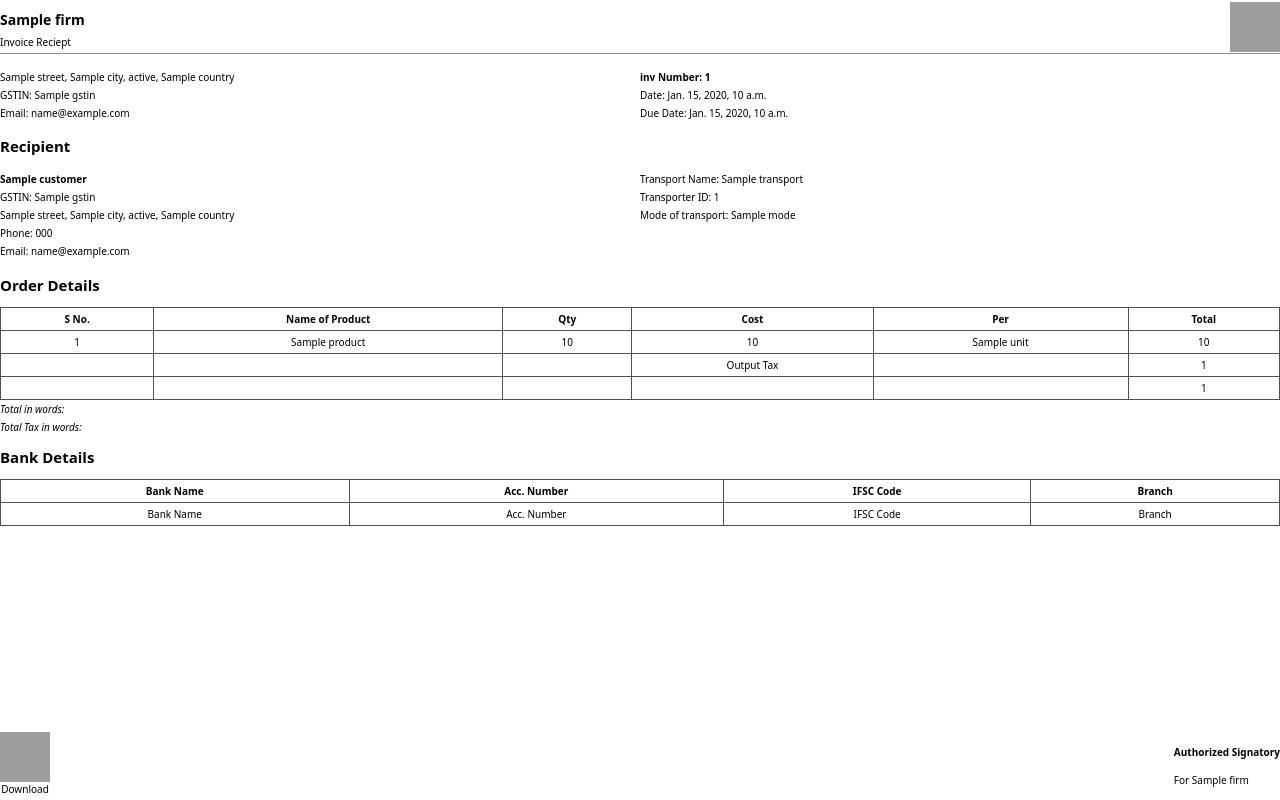
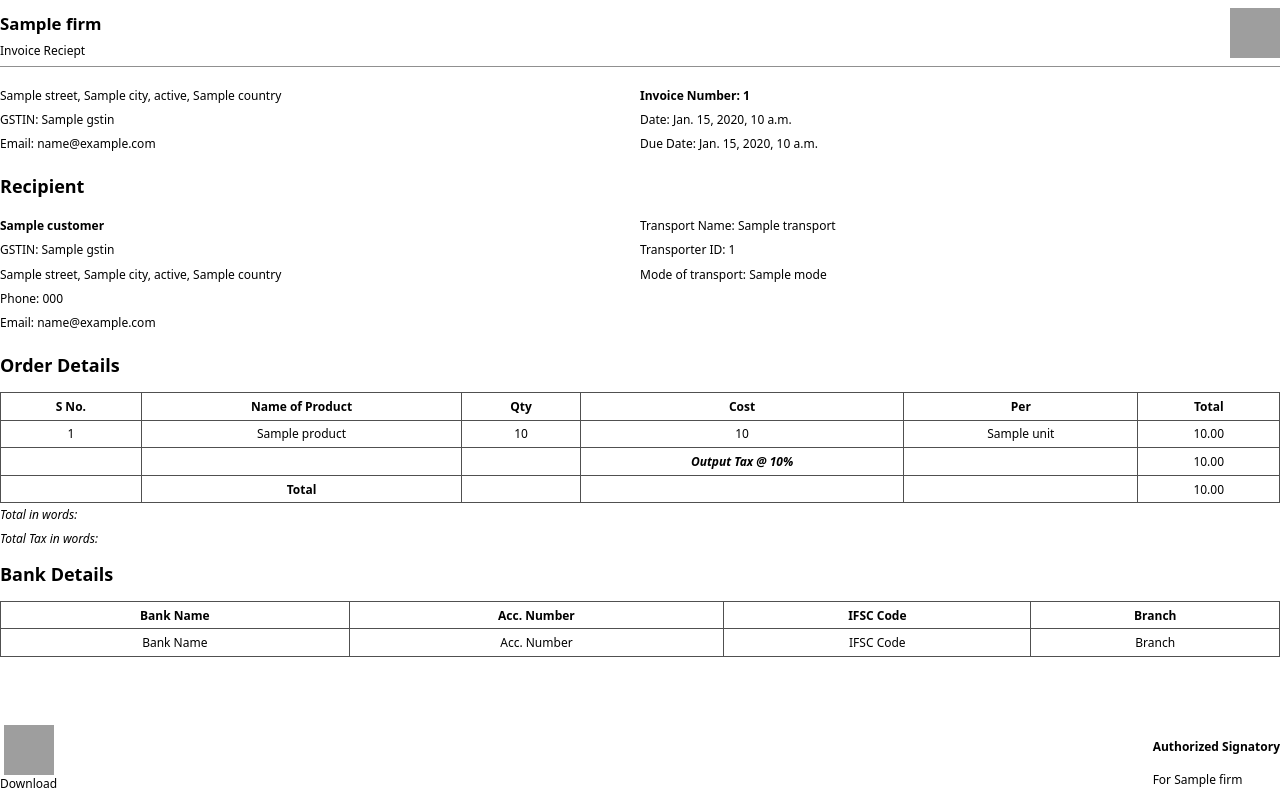
Before and after one commit to vijayverma2003/v, a Django app: template invoicing/templates/invoice_1.html in a window 1280 px wide. Run offline with Django 4.2, Linux system fonts and the light colour scheme; the template is opened without the code that fills it: most values are stand-ins (such as "Sample title", 1, 10 or a date in 2020); grey boxes are pictures that could not be loaded.

Commit message:
fixing: invoice template

```diff
--- a/invoicing/serializers.py
+++ b/invoicing/serializers.py
@@ -133,7 +133,7 @@
     email = serializers.EmailField()
 
 
-class InvoiceSerializer(serializers.ModelSerializer):
+class  InvoiceSerializer(serializers.ModelSerializer):
     items = InvoiceItemSerializer(
         many=True, source='invoiceitems', read_only=True)
     transport = TransportSerializer()
--- a/invoicing/templates/invoice_1.html
+++ b/invoicing/templates/invoice_1.html
@@ -3,7 +3,7 @@
   <head>
     <style>
       html {
-        font-size: 62.5%;
+        font-size: 75%;
       }
 
       body {
@@ -24,7 +24,7 @@
       }
 
       p {
-        margin: 0.2rem 0 0.4rem;
+        margin: 0.2rem 0 0.6rem;
         font-weight: 400;
       }
 
@@ -125,7 +125,7 @@
         <p>Email: {{inv.user.email}}</p>
       </div>
       <div>
-        <p><strong>inv Number: {{inv.number}}</strong></p>
+        <p><strong>Invoice Number: {{inv.number}}</strong></p>
         <p>Date: {{inv.date}}</p>
         <p>Due Date: {{inv.due_date}}</p>
       </div>
@@ -172,24 +172,27 @@
           <td>{{item.quantity}}</td>
           <td>{{item.price}}</td>
           <td>{{item.product.unit}}</td>
-          <td>{{item.total}}</td>
+          <td>{{item.total|floatformat:2}}</td>
+        </tr>
+        {% endfor %} {% for item in taxList %}
+        <tr>
+          <td></td>
+          <td></td>
+          <td></td>
+          <td>
+            <strong><i>Output Tax @ {{item.tax|floatformat:0}}%</i></strong>
+          </td>
+          <td></td>
+          <td>{{item.total|floatformat:2}}</td>
         </tr>
         {% endfor %}
         <tr>
           <td></td>
-          <td></td>
-          <td></td>
-          <td>Output Tax</td>
-          <td></td>
-          <td>{{inv.total_tax}}</td>
-        </tr>
-        <tr>
+          <td><strong>Total</strong></td>
           <td></td>
           <td></td>
           <td></td>
-          <td></td>
-          <td></td>
-          <td>{{inv.total_cost}}</td>
+          <td>{{grand_total|floatformat:2}}</td>
         </tr>
       </tbody>
     </table>
```
Also changed, not shown: invoicing/views.py (+19 -1 lines).
